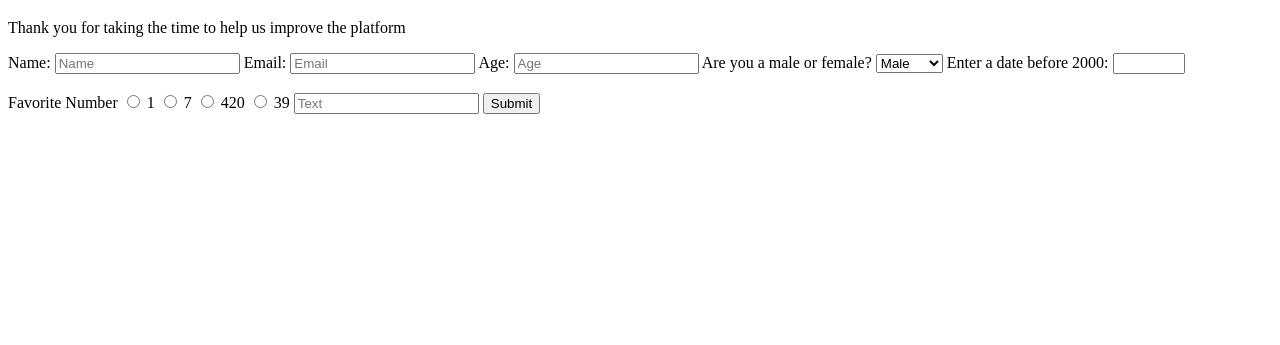
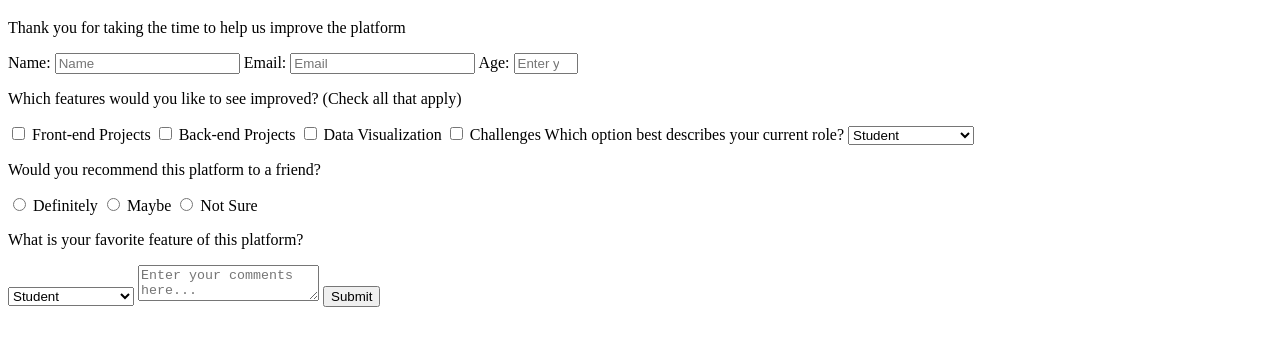
Before and after one commit to TheKooperDon/fullstackclass, a plain HTML site: page HTML/HTML2/project2/index.html in a window 1280 px wide. Shown: the part 61-406 px from the top of the page. Drawn offline with Linux system fonts and the light colour scheme.

Commit message:
i really dont care i hate this form thing

```diff
--- a/HTML/HTML2/project2/index.html
+++ b/HTML/HTML2/project2/index.html
@@ -9,31 +9,54 @@
     <h1 id="title">Survey Form</h1>
     <p id="description">Thank you for taking the time to help us improve the platform</p>
     <form id="survey-form">
-        <label for="name" id="name-label">Name:</label>
-        <input type="text" name="name-label" id="name" placeholder="Name" required>
-        <label for="email" id="email-label">Email:</label>
-        <input type="email" name="email-label" id="email" placeholder="Email" required>
-        <label for="age" id="age-label">Age:</label>
-        <input type="number" name="age-label" id="age" placeholder="Age" required>
-        <label for="dropdown-label">Are you a male or female?</label>
-        <select name="dropdown-label" id="dropdown">
-            <option value="male">Male</option>
-            <option value="female">Female</option>
-        </select>
-        <label for="number">Enter a date before 2000:</label>
-        <input type="number" id="number" name="datemax" max="1999" min="1900" ><br><br>
-        <label for="number-label">Favorite Number</label>
-        <input type="radio" name="number-label" id="number" value="number">
-        <label for="number-label">1</label>
-        <input type="radio" name="number-label" id="number" value="number">
-        <label for="number-label">7</label>
-        <input type="radio" name="number-label" id="number" value="number">
-        <label for="name-label">420</label>
-        <input type="radio" name="name-label" id="name" value="name">
-        <label for="name-label">39</label>
-        <input type="text" name="survey-form" id="#text" placeholder="Text" required>
+      <label id="name-label" for="name">Name:</label>
+      <input type="text" name="name" id="name" placeholder="Name" required>
+      <label id="email-label" for="email">Email:</label>
+      <input type="email" name="email" id="email" placeholder="Email" required>
+      <label id="number-label" for="number">Age:</label>
+      <input type="number" name="age" id="number" placeholder="Enter your age" min="13" max="120" required>
+      <br>
 
-        <input type="submit" name="submit-label" id="submit" value="Submit">
+      <p>Which features would you like to see improved? (Check all that apply)</p>
+      <label>
+        <input type="checkbox" name="improve" value="front-end"> Front-end Projects
+      </label>
+      <label>
+        <input type="checkbox" name="improve" value="back-end"> Back-end Projects
+      </label>
+      <label>
+        <input type="checkbox" name="improve" value="data-visualization"> Data Visualization
+      </label>
+      <label>
+        <input type="checkbox" name="improve" value="challenges"> Challenges
+      </label>
+
+      <label id="dropdown-label" for="dropdown">Which option best describes your current role?</label>
+      <select name="dropdown" id="dropdown">
+        <option value="student">Student</option>
+        <option value="job">Full Time Job</option>
+        <option value="learner">Full Time Learner</option>
+        <option value="preferNo">Prefer not to say</option>
+      </select>
+      <p>Would you recommend this platform to a friend?</p>
+      <label>
+        <input type="radio" name="recommend" value="definitely"> Definitely
+      </label>
+      <label>
+        <input type="radio" name="recommend" value="maybe"> Maybe
+      </label>
+      <label>
+        <input type="radio" name="recommend" value="not-sure"> Not Sure
+      </label>
+      <p>What is your favorite feature of this platform?</p>
+      <select name="dropdown" id="dropdown">
+        <option value="student">Student</option>
+        <option value="job">Full Time Job</option>
+        <option value="learner">Full Time Learner</option>
+        <option value="preferNo">Prefer not to say</option>
+      </select>
+      <textarea name="textarea" id="textarea" placeholder="Enter your comments here..."></textarea>
+      <input type="submit" name="submit-label" id="submit" value="Submit">
     </form>
   </body>
 </html>
```
